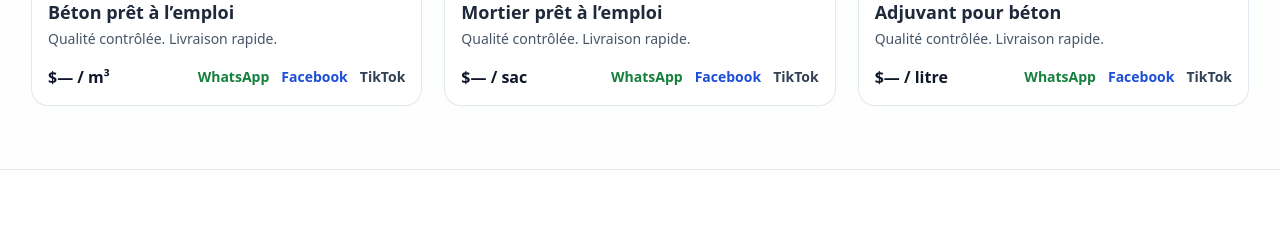
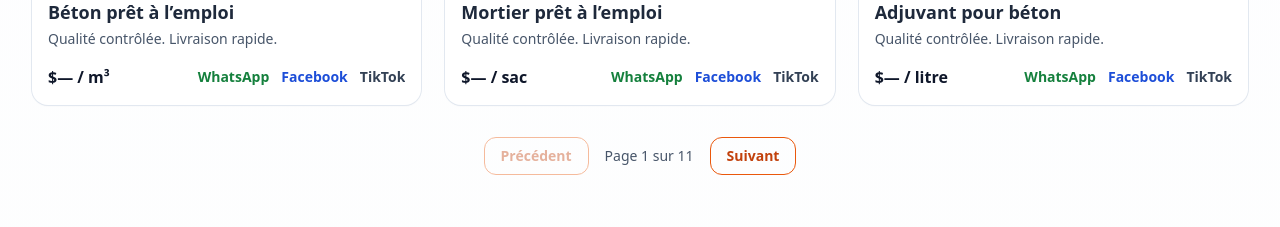
Before and after one commit to elambiel83-stack/MonChantier, a Next.js app: page / in a window 1280 px wide. Shown: the part 4340-4567 px from the top of the page. Built offline with nearby package versions, Linux system fonts and the light colour scheme; no server answers; the database is empty.

Commit message:
feat(catalog): debounce search and paginate results

```diff
--- a/components/monchantier/Products.tsx
+++ b/components/monchantier/Products.tsx
@@ -50,13 +50,6 @@ function toProduct(p: CatalogProduct, lang: Language): Product {
   };
 }
 
-function normalize(value: string): string {
-  return value
-    .normalize("NFD")
-    .replace(/[̀-ͯ]/g, "")
-    .toLowerCase();
-}
-
 type SortOption = "default" | "price-asc" | "price-desc";
 type AvailabilityOption = "all" | "priced" | "quote";
 
@@ -76,17 +69,17 @@ const PRODUCT_CATEGORIES: Record<string, [string, string]> = {
 
 const PAGE_SIZE = 24;
 
-function productPriceValue(p: Product): number | null {
-  return p.prices?.USD ?? p.prices?.CDF ?? null;
-}
-
 export function Products({ lang, t, onAddToCart, onOrderClick }: ProductsProps) {
   const [catalog, setCatalog] = useState<CatalogProduct[]>([]);
   const [query, setQuery] = useState("");
+  const [debouncedQuery, setDebouncedQuery] = useState("");
   const [sort, setSort] = useState<SortOption>("default");
   const [category, setCategory] = useState("all");
   const [availability, setAvailability] = useState<AvailabilityOption>("all");
-  const [visibleCount, setVisibleCount] = useState(PAGE_SIZE);
+  const [page, setPage] = useState(1);
+  const [pagination, setPagination] = useState({ page: 1, limit: PAGE_SIZE, total: 0, totalPages: 1 });
+  const [loading, setLoading] = useState(true);
+  const [error, setError] = useState("");
   const [imgFailed, setImgFailed] = useState<Record<number, boolean>>({});
   const [copiedProductId, setCopiedProductId] = useState<number | null>(null);
 
@@ -97,29 +90,51 @@ export function Products({ lang, t, onAddToCart, onOrderClick }: ProductsProps)
   };
 
   useEffect(() => {
-    fetch("/api/catalog/products", { cache: "no-store" })
-      .then((res) => res.json())
-      .then((data) => setCatalog(Array.isArray(data.products) ? data.products : []))
-      .catch(() => setCatalog([]));
-  }, []);
+    const timeout = window.setTimeout(() => {
+      setDebouncedQuery(query.trim());
+      setPage(1);
+    }, 400);
+    return () => window.clearTimeout(timeout);
+  }, [query]);
 
-  const normalizedQuery = normalize(query.trim());
-  const filteredCatalog = catalog
-    .filter((p) => category === "all" || p.category === category)
-    .filter((p) => availability === "all" || (availability === "priced" ? p.priceUSD !== null || p.priceCDF !== null : p.priceUSD === null && p.priceCDF === null))
-    .filter((p) => !normalizedQuery || normalize(t(p.fr, p.en)).includes(normalizedQuery));
-  const products = filteredCatalog
-    .map((p) => toProduct(p, lang))
-    .sort((a, b) => {
-      if (sort === "default") return 0;
-      const priceA = productPriceValue(a);
-      const priceB = productPriceValue(b);
-      if (priceA === null && priceB === null) return 0;
-      if (priceA === null) return 1;
-      if (priceB === null) return -1;
-      return sort === "price-asc" ? priceA - priceB : priceB - priceA;
-    });
-  const visibleProducts = products.slice(0, visibleCount);
+  useEffect(() => {
+    const controller = new AbortController();
+
+    async function loadCatalog() {
+      setLoading(true);
+      setError("");
+      const params = new URLSearchParams({
+        page: String(page),
+        limit: String(PAGE_SIZE),
+        category,
+        availability,
+        sort,
+      });
+      if (debouncedQuery) params.set("q", debouncedQuery);
+
+      try {
+        const response = await fetch(`/api/catalog/products?${params.toString()}`, {
+          cache: "no-store",
+          signal: controller.signal,
+        });
+        const data = await response.json();
+        if (!response.ok) throw new Error(data.message || t("Chargement impossible.", "Unable to load products."));
+        setCatalog(Array.isArray(data.products) ? data.products : []);
+        if (data.pagination) setPagination(data.pagination);
+      } catch (requestError) {
+        if (requestError instanceof DOMException && requestError.name === "AbortError") return;
+        setCatalog([]);
+        setError(requestError instanceof Error ? requestError.message : t("Chargement impossible.", "Unable to load products."));
+      } finally {
+        if (!controller.signal.aborted) setLoading(false);
+      }
+    }
+
+    void loadCatalog();
+    return () => controller.abort();
+  }, [debouncedQuery, category, availability, sort, page, t]);
+
+  const products = catalog.map((p) => toProduct(p, lang));
 
   return (
     <section id="produits" className="mx-auto max-w-7xl px-4 sm:px-6 lg:px-8 py-16">
@@ -163,7 +178,7 @@ export function Products({ lang, t, onAddToCart, onOrderClick }: ProductsProps)
         </div>
         <select
           value={category}
-          onChange={(e) => { setCategory(e.target.value); setVisibleCount(PAGE_SIZE); }}
+          onChange={(e) => { setCategory(e.target.value); setPage(1); }}
           className="rounded-lg border border-slate-300 px-3 py-2 text-sm focus:outline-none focus:ring-2 focus:ring-orange-500"
         >
           <option value="all">{t("Toutes les catégories", "All categories")}</option>
@@ -171,7 +186,7 @@ export function Products({ lang, t, onAddToCart, onOrderClick }: ProductsProps)
         </select>
         <select
           value={availability}
-          onChange={(e) => { setAvailability(e.target.value as AvailabilityOption); setVisibleCount(PAGE_SIZE); }}
+          onChange={(e) => { setAvailability(e.target.value as AvailabilityOption); setPage(1); }}
           className="rounded-lg border border-slate-300 px-3 py-2 text-sm focus:outline-none focus:ring-2 focus:ring-orange-500"
         >
           <option value="all">{t("Toute disponibilité", "All availability")}</option>
@@ -180,7 +195,7 @@ export function Products({ lang, t, onAddToCart, onOrderClick }: ProductsProps)
         </select>
         <select
           value={sort}
-          onChange={(e) => setSort(e.target.value as SortOption)}
+          onChange={(e) => { setSort(e.target.value as SortOption); setPage(1); }}
           className="rounded-lg border border-slate-300 px-3 py-2 text-sm focus:outline-none focus:ring-2 focus:ring-orange-500"
         >
           <option value="default">{t("Tri par défaut", "Default sort")}</option>
@@ -189,14 +204,16 @@ export function Products({ lang, t, onAddToCart, onOrderClick }: ProductsProps)
         </select>
       </div>
 
-      {(normalizedQuery || category !== "all" || availability !== "all") && products.length === 0 && (
+      {loading && <p className="mt-6 text-sm text-slate-500">{t("Chargement des produits…", "Loading products…")}</p>}
+      {error && <p role="alert" className="mt-6 text-sm text-red-700">{error}</p>}
+      {!loading && !error && products.length === 0 && (
         <p className="mt-6 text-sm text-slate-500">
           {t("Aucun produit ne correspond à votre recherche.", "No product matches your search.")}
         </p>
       )}
 
       <div className="mt-8 grid grid-cols-1 sm:grid-cols-2 lg:grid-cols-3 gap-6">
-        {visibleProducts.map((p) => {
+        {products.map((p) => {
           const hasPrice = Boolean(p.prices?.USD || p.prices?.CDF);
           return (
           <div key={p.id} className="group bg-white rounded-2xl shadow-sm ring-1 ring-slate-200 overflow-hidden hover:shadow-md transition flex flex-col">
@@ -261,10 +278,26 @@ export function Products({ lang, t, onAddToCart, onOrderClick }: ProductsProps)
           );
         })}
       </div>
-      {visibleCount < products.length && (
-        <div className="mt-8 text-center">
-          <button type="button" onClick={() => setVisibleCount((count) => count + PAGE_SIZE)} className="rounded-xl border border-orange-600 px-5 py-2.5 text-sm font-semibold text-orange-700 hover:bg-orange-50">
-            {t(`Afficher plus (${products.length - visibleCount})`, `Show more (${products.length - visibleCount})`)}
+      {pagination.total > 0 && (
+        <div className="mt-8 flex items-center justify-center gap-4">
+          <button
+            type="button"
+            disabled={loading || pagination.page <= 1}
+            onClick={() => setPage((current) => Math.max(1, current - 1))}
+            className="rounded-xl border border-orange-600 px-4 py-2 text-sm font-semibold text-orange-700 disabled:cursor-not-allowed disabled:opacity-40"
+          >
+            {t("Précédent", "Previous")}
+          </button>
+          <span className="text-sm text-slate-600">
+            {t(`Page ${pagination.page} sur ${pagination.totalPages}`, `Page ${pagination.page} of ${pagination.totalPages}`)}
+          </span>
+          <button
+            type="button"
+            disabled={loading || pagination.page >= pagination.totalPages}
+            onClick={() => setPage((current) => current + 1)}
+            className="rounded-xl border border-orange-600 px-4 py-2 text-sm font-semibold text-orange-700 disabled:cursor-not-allowed disabled:opacity-40"
+          >
+            {t("Suivant", "Next")}
           </button>
         </div>
       )}
```
